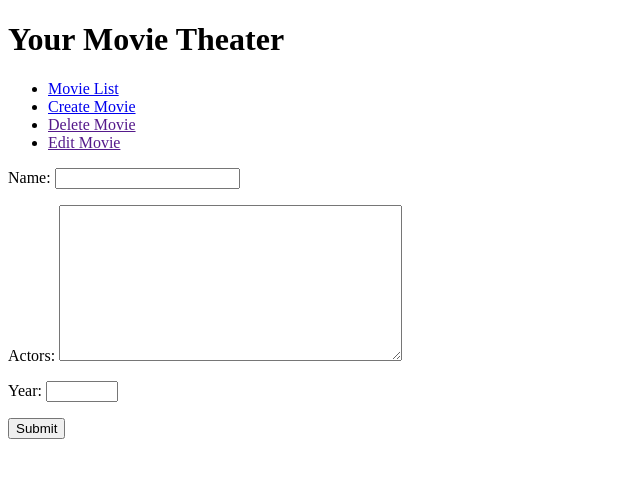
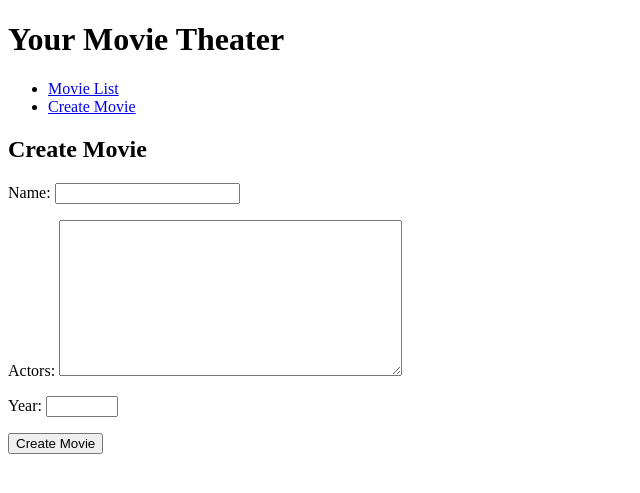
Before and after one commit to AdeebK1129/02_django_movie-theater, a Django app: page /movies/edit_view/1/ in a window 1280 px wide. Shown: the top 493 px of the page, without its empty margins (0-640 px from the left). Run offline with Django 4.2, Linux system fonts and the light colour scheme.

Commit message:
making edits to edit and create

```diff
--- a/movies_list_forms/core/templates/base.html
+++ b/movies_list_forms/core/templates/base.html
@@ -12,8 +12,6 @@
             <ul>
                 <li><a href="{% url 'movies:list_view' %}">Movie List</a></li>
                 <li><a href="{% url 'movies:create_view' %}">Create Movie</a></li>
-                <li><a href="{% if movie.id %}{% url 'movies:delete_view' movie.id %}{% endif %}">Delete Movie</a></li>
-                <li><a href="{% if movie and movie.id %}{% url 'movies:edit_view' movie.id %}{% endif %}">Edit Movie</a></li>
             </ul>
         </nav>
     </header>
--- a/movies_list_forms/movies/templates/movies/create_view.html
+++ b/movies_list_forms/movies/templates/movies/create_view.html
@@ -1,8 +1,18 @@
 {% extends "base.html" %}
+{% load core_extras %}
+
 {% block content %}
-    <form method="POST">
-        {% csrf_token %}
-        {{ form.as_p }}
-        <button type="submit">Submit</button>
-    </form>
+  <h2>Create Movie</h2>
+
+  {% if messages.get %}
+    <div class="alert-message">
+      {{ messages.get }}
+    </div>
+  {% endif %}
+
+  <form method="post" action="{% url 'movies:create_view' %}">
+    {% csrf_token %}
+    {{ form.as_p }}
+    <button type="submit">Create Movie</button>
+  </form>
 {% endblock %}
--- a/movies_list_forms/movies/views.py
+++ b/movies_list_forms/movies/views.py
@@ -14,20 +14,19 @@ def get_cookie_data(request):
             pass
     return movies
 
+
 def create_view(request):
     if request.method == 'POST':
         form = MovieForm(request.POST)
         if form.is_valid():
             movies = get_cookie_data(request)
-            print(movies)
             new_id = int(max(movies.keys(), default=0)) + 1
-            print(new_id)
             new_movie = form.cleaned_data
-            print(new_movie)
             new_movie['id'] = new_id
 
             if any(movie['name'].lower() == new_movie['name'].lower() for movie in movies.values()):
-                messages.error(request, 'Movie with the same name already exists.')
+                alert_message = "This movie name already exists. Cannot create a new movie with the same name as an already existing movie."
+                messages.error(request, alert_message)
                 return redirect('movies:create_view')
 
             movies[new_id] = new_movie
@@ -43,15 +42,12 @@ def edit_view(request, movie_id):
         form = MovieForm(request.POST)
         if form.is_valid():
             movies = get_cookie_data(request)
-            print(movies)
-            print(movie_id)
             new_movie = form.cleaned_data
-            print(new_movie)
             new_movie['id'] = movie_id
 
             if any(movie['name'].lower() == new_movie['name'].lower() for movie in movies.values()):
                 messages.error(request, 'Movie with the same name already exists.')
-                return redirect('movies:edit_view')
+                return redirect('movies:edit_view', movie_id=movie_id)  # Pass movie_id as a parameter
 
             movies[movie_id] = new_movie
             request.session['movie_data'] = json.dumps(movies)
@@ -59,7 +55,7 @@ def edit_view(request, movie_id):
             return redirect('movies:list_view')
     else:
         form = MovieForm()
-    return render(request, 'movies/create_view.html', {'form': form})
+    return render(request, 'movies/create_view.html', {'form': form, 'id': movie_id})
 
 def list_view(request):
     movies = get_cookie_data(request)
```
